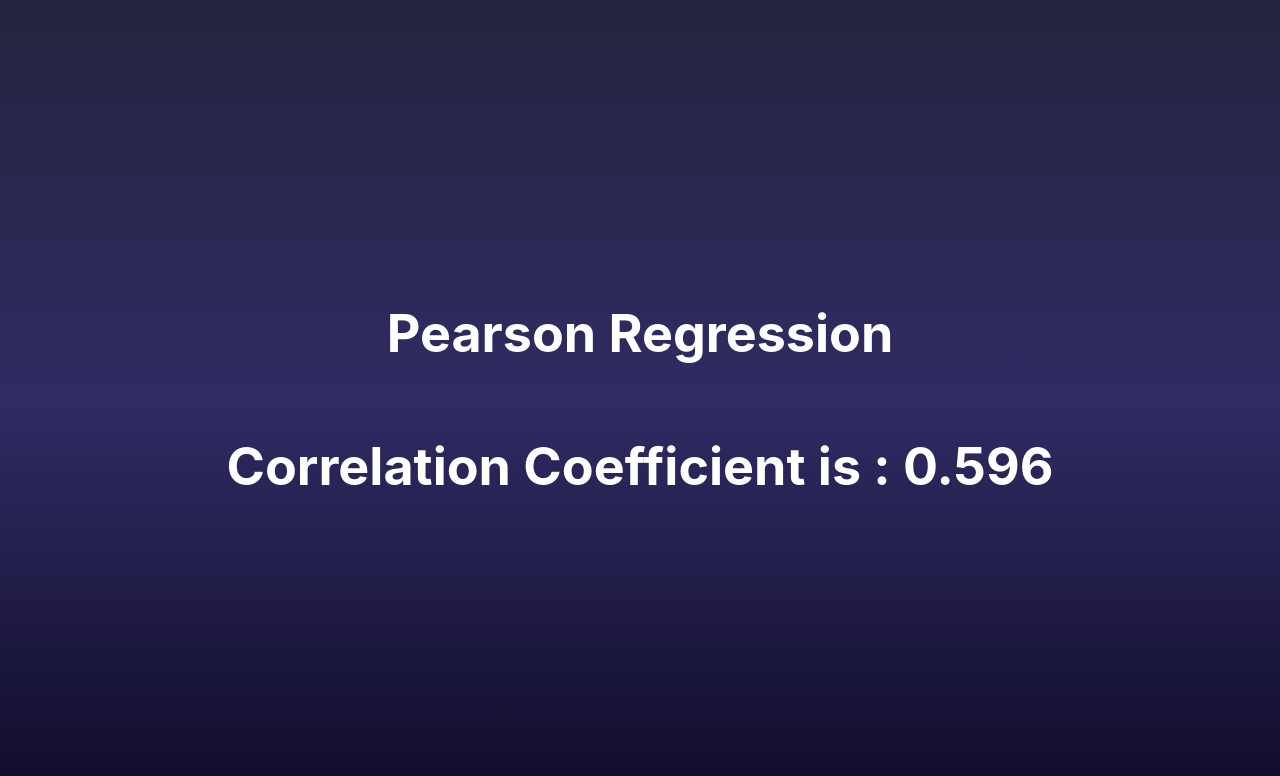
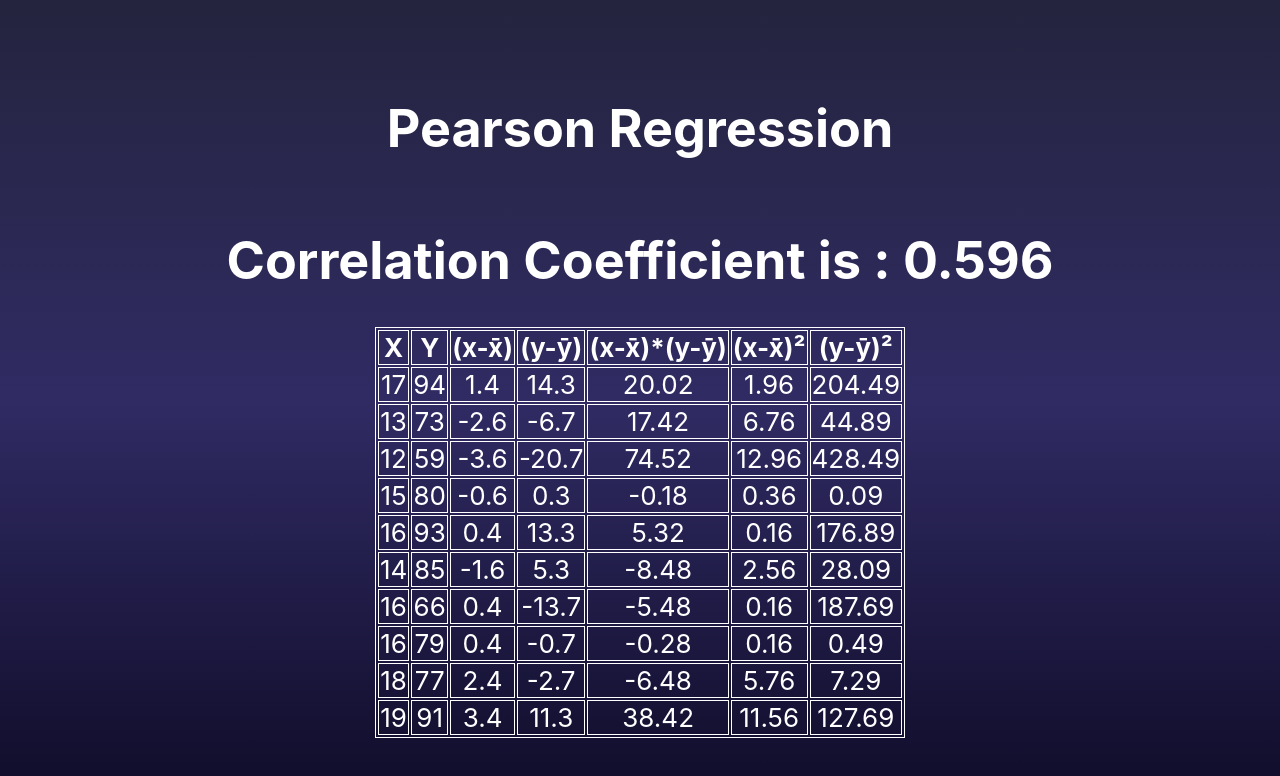
Before and after one commit to SarunasMedeikis/Pearson-Regression, a React (Create React App) app: page / in a window 1280 px wide. Both pictures are taken after typing "Sample", "Sample" into the empty fields and a click on the button "Calculate". Shown: the top 776 px of the page. Built offline with nearby package versions, Linux system fonts and the light colour scheme.

Commit message:
Adding display as a table of all the data. STILL NEED TO ADD CHECKS FOR INPUT, RESET BUTTON

```diff
--- a/src/App.js
+++ b/src/App.js
@@ -2,7 +2,7 @@ import React from "react";
 import "./App.css";
 
 //Pearson's Correlation Coefficient
-function CalculatePCC({ data, setDataForDisplay }) {
+function CalculatePCC({ data, ShowTable, isCalculating }) {
   //Round number to the decimal place (1.2) instead of 1.222232222
   function roundToDecimal(number, places) {
     return (Math.round(number * 100) / 100).toFixed(places);
@@ -101,38 +101,68 @@ function CalculatePCC({ data, setDataForDisplay }) {
       );
     return result;
   }
+
+  //This will be used to pass data to ShowTable component.
+  const AllDataInside = {
+    x: data.x,
+    y: data.y,
+    meanX: meanXY.meanX,
+    meanY: meanXY.meanY,
+    XminusXbar: dataFromSquareCalculations.XminusXbar,
+    XminusXbarSquare: dataFromSquareCalculations.XminusXbarSquare,
+    YminusYbar: dataFromSquareCalculations.YminusYbar,
+    YminusYbarSquare: dataFromSquareCalculations.YminusYbarSquare,
+    sumOfMultiplyXYbar: dataFromSums.sumOfMultiplyXYbar,
+    sumOfXminusXbarSquare: dataFromSums.sumOfXminusXbarSquare,
+    sumOfYminusYbarSquare: dataFromSums.sumOfYminusYbarSquare,
+    multiplyXminusXbarYminusYbar:
+      dataFromSquareCalculations.multiplyXminusXbarYminusYbar,
+  };
+
   const CorrelationCoefficient = calculateCoef(dataFromSums).toFixed(3);
-  return <h1>Correlation Coefficient is : {CorrelationCoefficient}</h1>;
+  return (
+    <>
+      <h1>Correlation Coefficient is : {CorrelationCoefficient}</h1>
+      <ShowTable isCalculating={isCalculating} data={AllDataInside} />
+    </>
+  );
 }
 
-function App() {
-  const [data, setData] = React.useState({
-    x: ["17", "13", "12", "15", "16", "14", "16", "16", "18", "19"],
-    y: ["94", "73", "59", "80", "93", "85", "66", "79", "77", "91"],
-  });
-
-  React.useEffect(() => {
-    <ShowTable />;
-  }, [data]);
-
-  const [tempValues, setTempValues] = React.useState({ x: "", y: "" });
-  const [isCalculating, setIsCalculating] = React.useState(false);
-
-  function onChange(event) {
-    setTempValues({ ...tempValues, [event.target.name]: event.target.value });
-  }
-  function onSubmit(event) {
-    event.preventDefault();
-    console.log("CALLED ON SUBMIT");
-    let newArr = data;
-    newArr.x.push(tempValues.x);
-    newArr.y.push(tempValues.y);
-    console.log("NEWARR ", newArr);
-    setData(newArr);
-    setTempValues({ x: "", y: "" });
-  }
-
-  function ShowTable() {
+function ShowTable({ isCalculating, data }) {
+  if (isCalculating) {
+    console.log(data);
+    return (
+      <table>
+        <thead>
+          <tr>
+            <th colSpan="1">X</th>
+            <th colSpan="1">Y</th>
+            <th colSpan="1">(x-x̄)</th>
+            <th colSpan="1">(y-ȳ)</th>
+            <th colSpan="1">(x-x̄)*(y-ȳ)</th>
+            <th colSpan="1">(x-x̄)²</th>
+            <th colSpan="1">(y-ȳ)²</th>
+          </tr>
+        </thead>
+        <tbody>
+          {data.x.map((x, i) => {
+            return (
+              //Yes, This is bad practice for key, but for this instance is ok.
+              <tr key={i}>
+                <td>{x}</td>
+                <td>{data.y[i]}</td>
+                <td>{data.XminusXbar[i]}</td>
+                <td>{data.YminusYbar[i]}</td>
+                <td>{data.multiplyXminusXbarYminusYbar[i]}</td>
+                <td>{data.XminusXbarSquare[i]}</td>
+                <td>{data.YminusYbarSquare[i]}</td>
+              </tr>
+            );
+          })}
+        </tbody>
+      </table>
+    );
+  } else {
     return (
       <table>
         <thead>
@@ -155,6 +185,34 @@ function App() {
       </table>
     );
   }
+}
+
+function App() {
+  const [data, setData] = React.useState({
+    x: ["17", "13", "12", "15", "16", "14", "16", "16", "18", "19"],
+    y: ["94", "73", "59", "80", "93", "85", "66", "79", "77", "91"],
+  });
+
+  React.useEffect(() => {
+    <ShowTable data={data} />;
+  }, [data]);
+
+  const [tempValues, setTempValues] = React.useState({ x: "", y: "" });
+  const [isCalculating, setIsCalculating] = React.useState(false);
+
+  function onChange(event) {
+    setTempValues({ ...tempValues, [event.target.name]: event.target.value });
+  }
+  function onSubmit(event) {
+    event.preventDefault();
+    console.log("CALLED ON SUBMIT");
+    let newArr = data;
+    newArr.x.push(tempValues.x);
+    newArr.y.push(tempValues.y);
+    console.log("NEWARR ", newArr);
+    setData(newArr);
+    setTempValues({ x: "", y: "" });
+  }
 
   return (
     <div className="App">
@@ -162,11 +220,15 @@ function App() {
         <h1>Pearson Regression</h1>
         {isCalculating ? (
           <>
-            <CalculatePCC data={data} />
+            <CalculatePCC
+              data={data}
+              ShowTable={ShowTable}
+              isCalculating={isCalculating}
+            />
           </>
         ) : (
           <>
-            <ShowTable />
+            <ShowTable data={data} />
             <form onSubmit={onSubmit}>
               <label>Observation from dataset 1</label>
               <input
```
